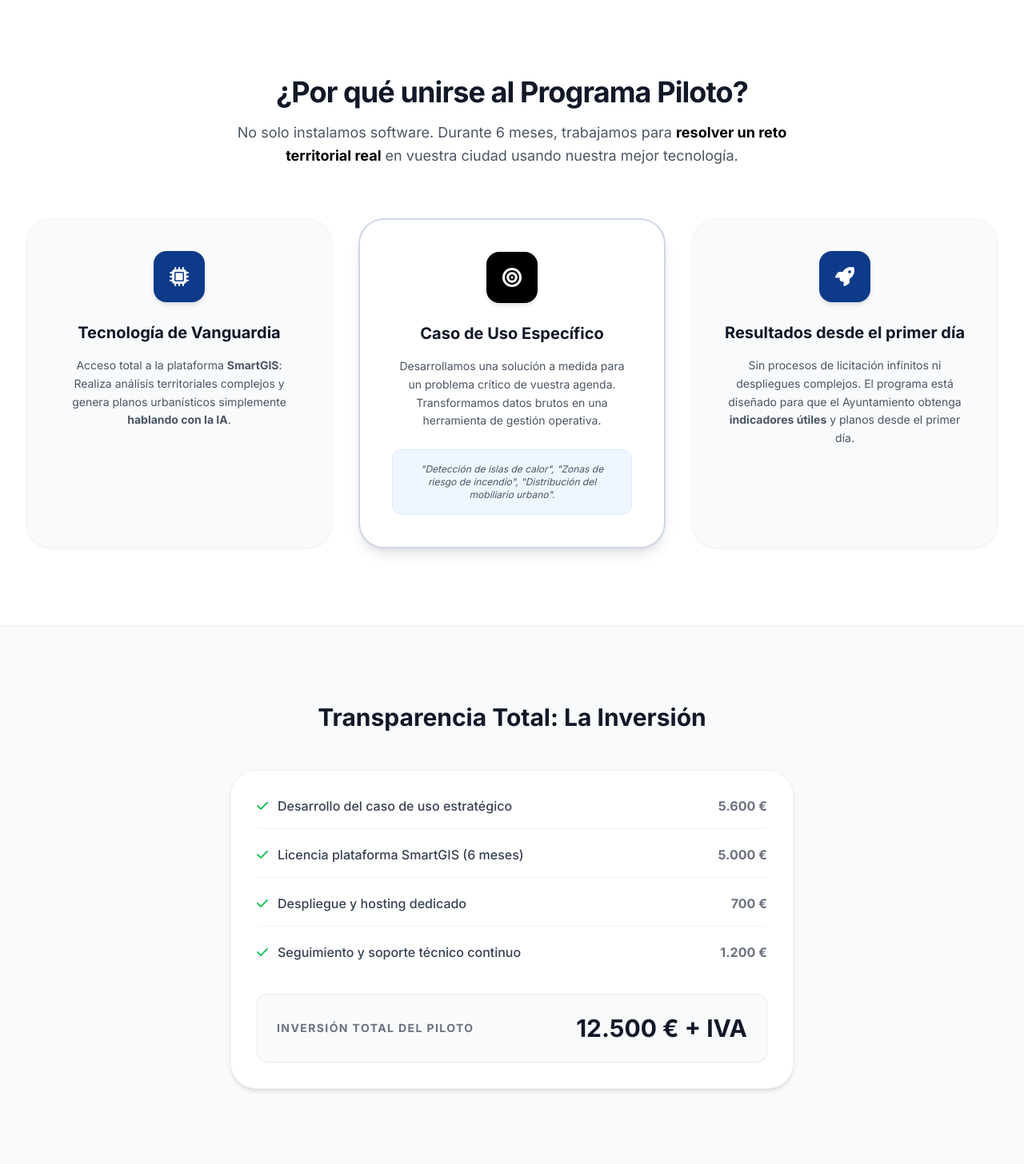
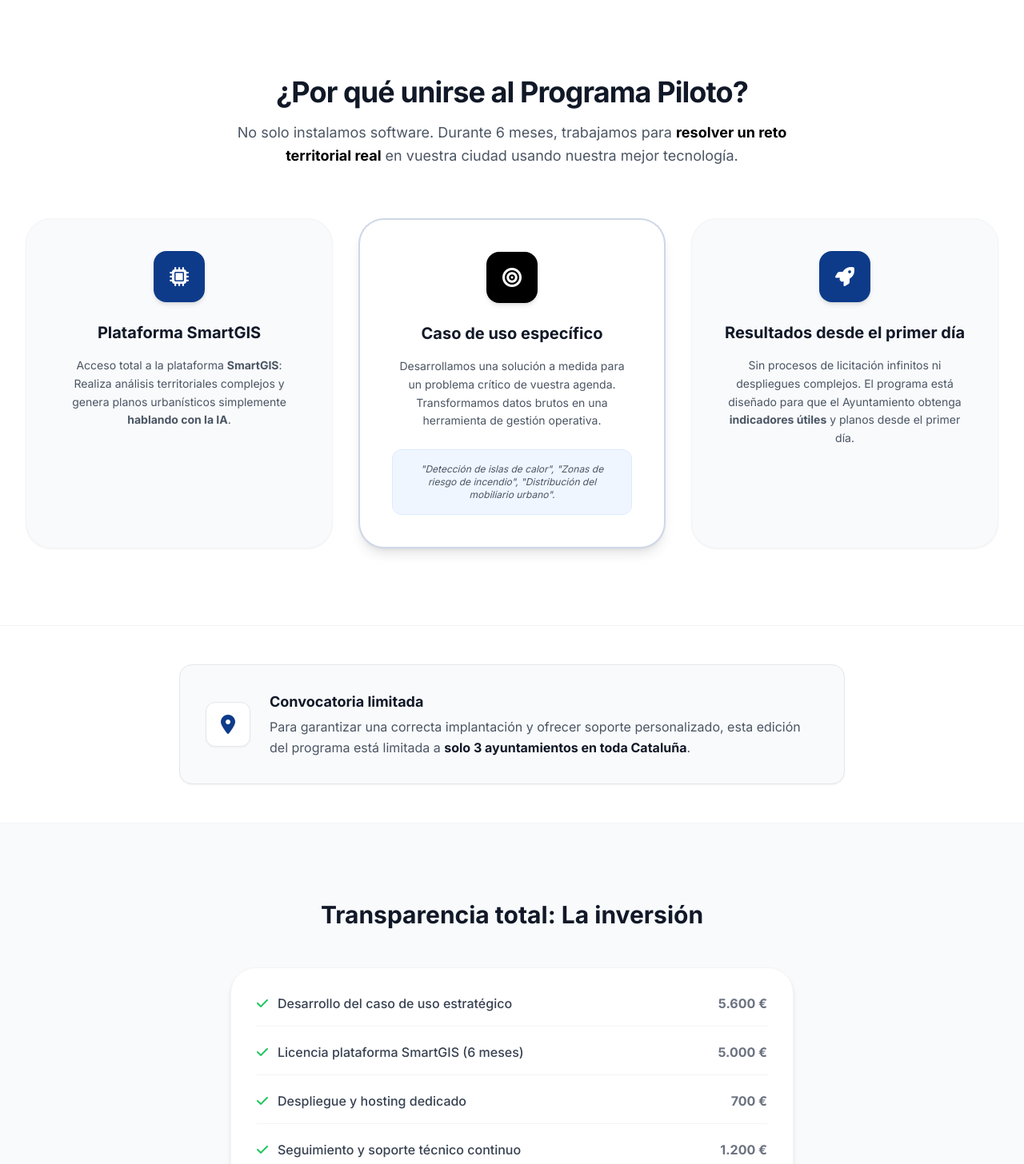
Before and after one commit to smartgiscat/landing, a Flask app: page /programa in a window 1280 px wide. Shown: the part 1576-3032 px from the top of the page at 80% size. Run offline with Flask 3, Linux system fonts and the light colour scheme; some libraries are stand-ins or nearby versions.

Commit message:
nous canvis programa

```diff
--- a/templates/programa.html
+++ b/templates/programa.html
@@ -254,6 +254,23 @@
         </div>
     </section>
 
+    <section class="py-12 bg-white relative z-10 border-b border-gray-100">
+        <div class="max-w-4xl mx-auto px-4 sm:px-6 lg:px-8">
+            <div class="flex flex-col md:flex-row items-center gap-6 bg-slate-50 border border-gray-200 rounded-2xl p-6 md:p-8 shadow-sm">
+                <div class="flex-shrink-0 w-14 h-14 bg-white border border-gray-200 text-[#0d3b8a] rounded-xl flex items-center justify-center shadow-sm">
+                    <i class="fas fa-map-marker-alt text-2xl"></i>
+                </div>
+                <div>
+                    <h3 class="text-lg font-bold text-gray-900 mb-1">{{ t.limit_title }}</h3>
+
+                    <p class="text-gray-600 leading-relaxed">
+                        {{ t.limit_desc | safe }}
+                    </p>
+                </div>
+            </div>
+        </div>
+    </section>
+
     <section class="py-24 bg-slate-50 relative z-10 border-b border-gray-100">
         <div class="max-w-3xl mx-auto px-4 sm:px-6 lg:px-8">
             <div class="text-center mb-12">
@@ -297,26 +314,6 @@
                     <span class="text-3xl font-extrabold">12.500 € + IVA</span>
                 </div>
             </div>
-        </div>
-    </section>
-
-    <section class="cta-bg py-24 relative z-10">
-        <div class="max-w-4xl mx-auto px-4 text-center text-white">
-            <div class="inline-flex items-center gap-2 bg-[#0d3b8a]/20 border border-[#0d3b8a] text-blue-100 px-4 py-2 rounded-full font-bold text-sm mb-8 backdrop-blur-sm">
-                <i class="fas fa-exclamation-circle text-[#0d3b8a]"></i> {{ t.cta_limit }}
-            </div>
-
-            <h2 class="text-4xl md:text-5xl font-extrabold mb-6 tracking-tight">
-                {{ t.cta_h2 | safe }}
-            </h2>
-
-            <p class="text-xl text-gray-300 mb-10 max-w-2xl mx-auto">
-                {{ t.cta_p | safe }}
-            </p>
-
-            <a href="#inscripcio-form" class="pulse-btn inline-block bg-[#0d3b8a] text-white font-extrabold text-xl py-5 px-12 rounded-2xl hover:bg-[#092962] transition-all shadow-2xl transform hover:scale-105">
-                {{ t.cta_btn }}
-            </a>
         </div>
     </section>
 
--- a/translations.py
+++ b/translations.py
@@ -31,27 +31,25 @@ translations = {
             'why_title': '¿Por qué unirse al Programa Piloto?',
             'why_desc': 'No solo instalamos software. Durante 6 meses, trabajamos para <span class="text-black font-bold">resolver un reto territorial real</span> en vuestra ciudad usando nuestra mejor tecnología.',
 
-            'card_1_title': 'Tecnología de Vanguardia',
+            'card_1_title': 'Plataforma SmartGIS',
             'card_1_desc': 'Acceso total a la plataforma <strong>SmartGIS</strong>: Realiza análisis territoriales complejos y genera planos urbanísticos simplemente <strong>hablando con la IA</strong>.',
 
-            'card_2_title': 'Caso de Uso Específico',
+            'card_2_title': 'Caso de uso específico',
             'card_2_desc': 'Desarrollamos una solución a medida para un problema crítico de vuestra agenda. Transformamos datos brutos en una herramienta de gestión operativa.',
             'card_2_examples': '"Detección de islas de calor", "Zonas de riesgo de incendio", "Distribución del mobiliario urbano".',
 
             'card_3_title': 'Resultados desde el primer día',
             'card_3_desc': 'Sin procesos de licitación infinitos ni despliegues complejos. El programa está diseñado para que el Ayuntamiento obtenga <strong>indicadores útiles</strong> y planos desde el primer día.',
 
-            'cta_limit': 'Plazas muy limitadas',
-            'cta_h2': 'Solo <span class="text-accent">3 Ayuntamientos</span> formarán parte de la edición 2026.',
-            'cta_p': 'No dejes que tu municipio se quede atrás. Presenta tu candidatura antes del <strong>15 de mayo de 2026</strong>.',
-            'cta_btn': 'Inscribir a mi Ayuntamiento Ahora',
+            'limit_title': 'Convocatoria limitada',
+            'limit_desc': 'Para garantizar una correcta implantación y ofrecer soporte personalizado, esta edición del programa está limitada a <span class="font-bold text-gray-900">solo 3 ayuntamientos en toda Cataluña</span>.',
 
-            'inv_title': 'Transparencia Total: La Inversión',
+            'inv_title': 'Transparencia total: La inversión',
             'inv_item_1': 'Desarrollo del caso de uso estratégico',
             'inv_item_2': 'Licencia plataforma SmartGIS (6 meses)',
             'inv_item_3': 'Despliegue y hosting dedicado',
             'inv_item_4': 'Seguimiento y soporte técnico continuo',
-            'inv_total_label': 'Inversión Total del Piloto',
+            'inv_total_label': 'Inversión total del Piloto',
 
             'normativa_title': 'Infraestructura y Normativa Garantizada',
             'normativa_ens': 'ENS (alto)',
@@ -187,27 +185,25 @@ translations = {
             'why_title': 'Per què unir-se al Programa Pilot?',
             'why_desc': 'No només instal·lem programari. Durant 6 mesos, treballem per <span class="text-black font-bold">resoldre un repte territorial real</span> de la vostre ciutat utilitzant la nostre millor tecnologia.',
 
-            'card_1_title': 'Tecnologia de Vanguardia',
+            'card_1_title': 'Plataforma SmartGIS',
             'card_1_desc': 'Accés total a la plataforma <strong>SmartGIS</strong>: Realitza anàlisis territorials complexos i genera plànols urbanístics simplement <strong>parlant amb la IA</strong>.',
 
-            'card_2_title': 'Cas d\'Ús Específic',
+            'card_2_title': 'Cas d\'ús específic',
             'card_2_desc': 'Desenvolupem una solució a mida per a un problema crític de la vostra agenda. Transformem dades brutes en una eina de gestió operativa.',
             'card_2_examples': '"Detectecció d\'illes de calor", "Zones de risc d\'incendi", "Distribució de mobiliari urbà".',
 
             'card_3_title': 'Resultats des del primer dia',
             'card_3_desc': 'Sense processos de licitació infinits ni desplegaments complexos. El programa està dissenyat perquè l\'Ajuntament obtingui <strong>indicadors útils</strong> i plànols des del primer dia.',
 
-            'cta_limit': 'Places molt limitades',
-            'cta_h2': 'Només <span class="text-accent">3 Ajuntaments</span> formaran part de l\'edició 2026.',
-            'cta_p': 'No deixis que el teu municipi es quedi enrere. Presenta la teva candidatura abans del <strong>15 de maig de 2026</strong>.',
-            'cta_btn': 'Inscriure el meu Ajuntament Ara',
+            'limit_title': 'Convocatòria limitada',
+            'limit_desc': 'Per garantir una correcta implantació i oferir suport personalitzat, aquesta edició del programa està limitada a <span class="font-bold text-gray-900">només 3 ajuntaments a tota Catalunya</span>.',
 
-            'inv_title': 'Transparència Total: La Inversió',
+            'inv_title': 'Transparència total: La inversió',
             'inv_item_1': 'Desenvolupament del cas d\'ús estratègic',
             'inv_item_2': 'Llicència plataforma SmartGIS (6 mesos)',
             'inv_item_3': 'Desplegament i allotjament dedicat',
             'inv_item_4': 'Seguiment i suport tècnic continu',
-            'inv_total_label': 'Inversió Total del Pilot',
+            'inv_total_label': 'Inversió total del Pilot',
 
             'normativa_title': 'Infraestructura i Normativa Garantitzada',
             'normativa_ens': 'ENS (alt)',
```
